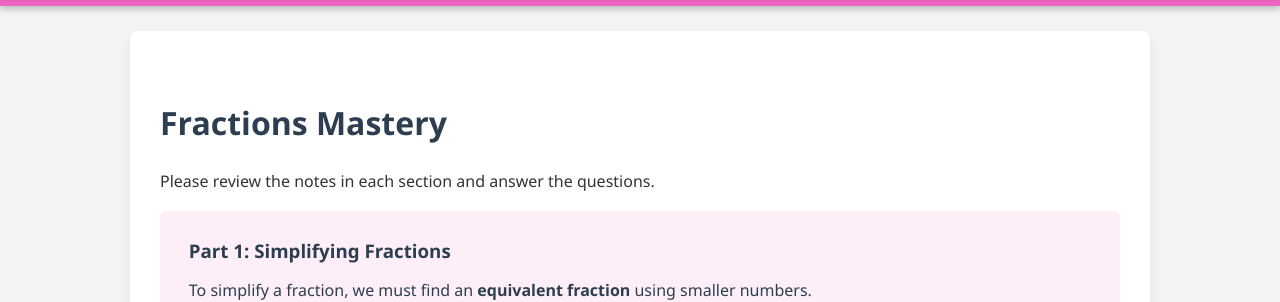
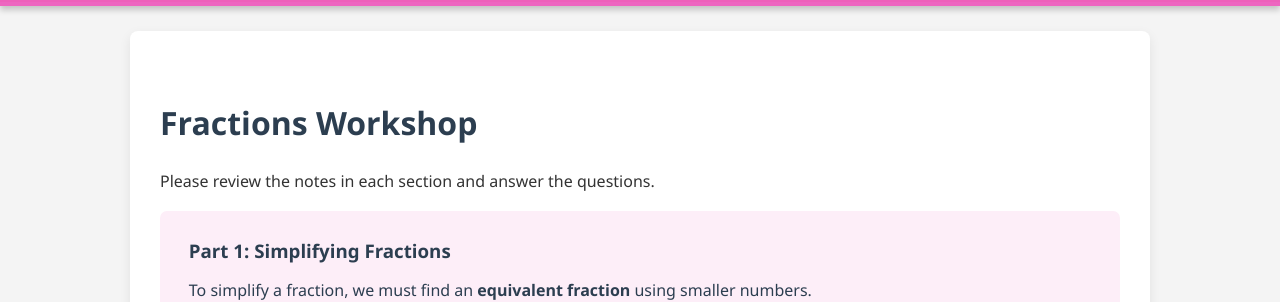
Before and after one commit to probe973/nbs-4104b, a Jekyll site: the page built from numeracy/02-fractions.md, in a window 1280 px wide and 900 px high. Shown: the part 187-489 px from the top of the window. Built offline with Jekyll 4.4.1, drawn with Linux system fonts in a browser that asks for light colours; our own code applies the rules of GitHub Pages for plain Markdown files.

Commit message:
Update 02-fractions.md

```diff
--- a/numeracy/02-fractions.md
+++ b/numeracy/02-fractions.md
@@ -1,4 +1,9 @@
-# Fractions Mastery
+---
+layout: default
+title: Fractions Practice
+---
+
+# Fractions Workshop
 
 Please review the notes in each section and answer the questions.
 
```
